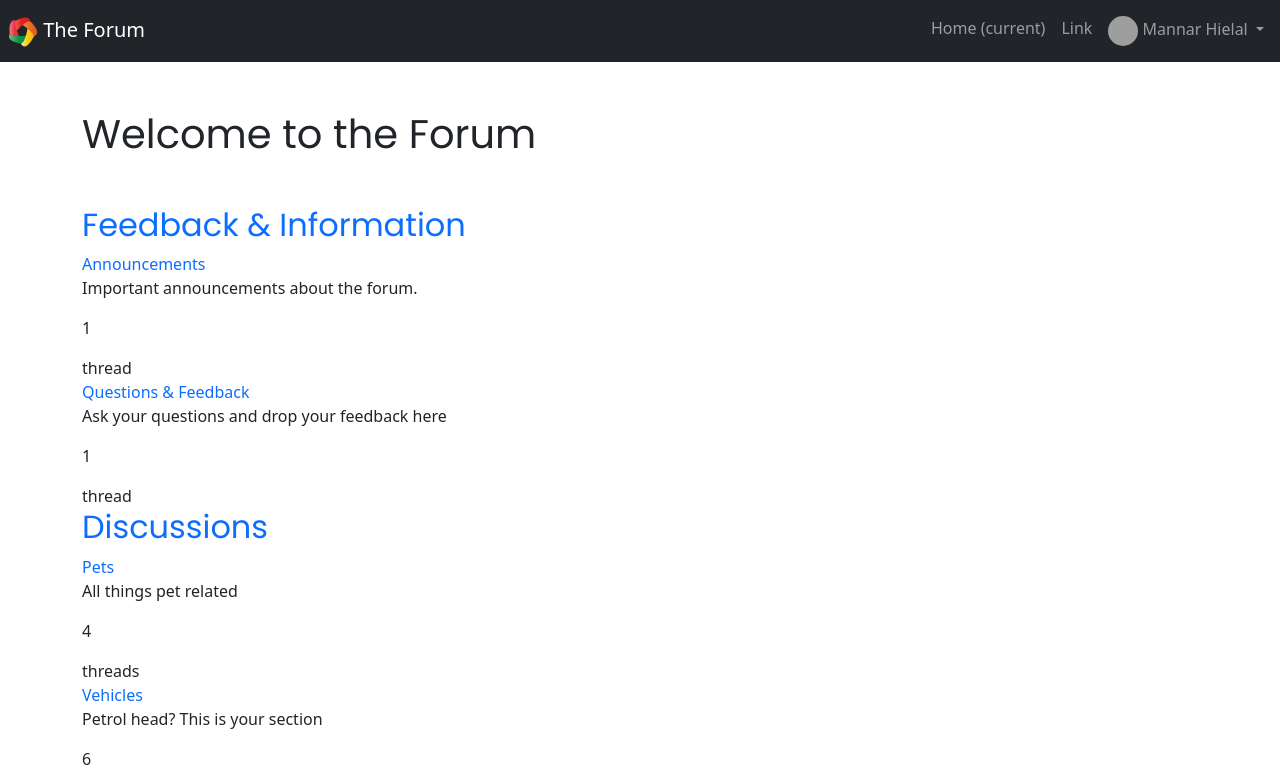
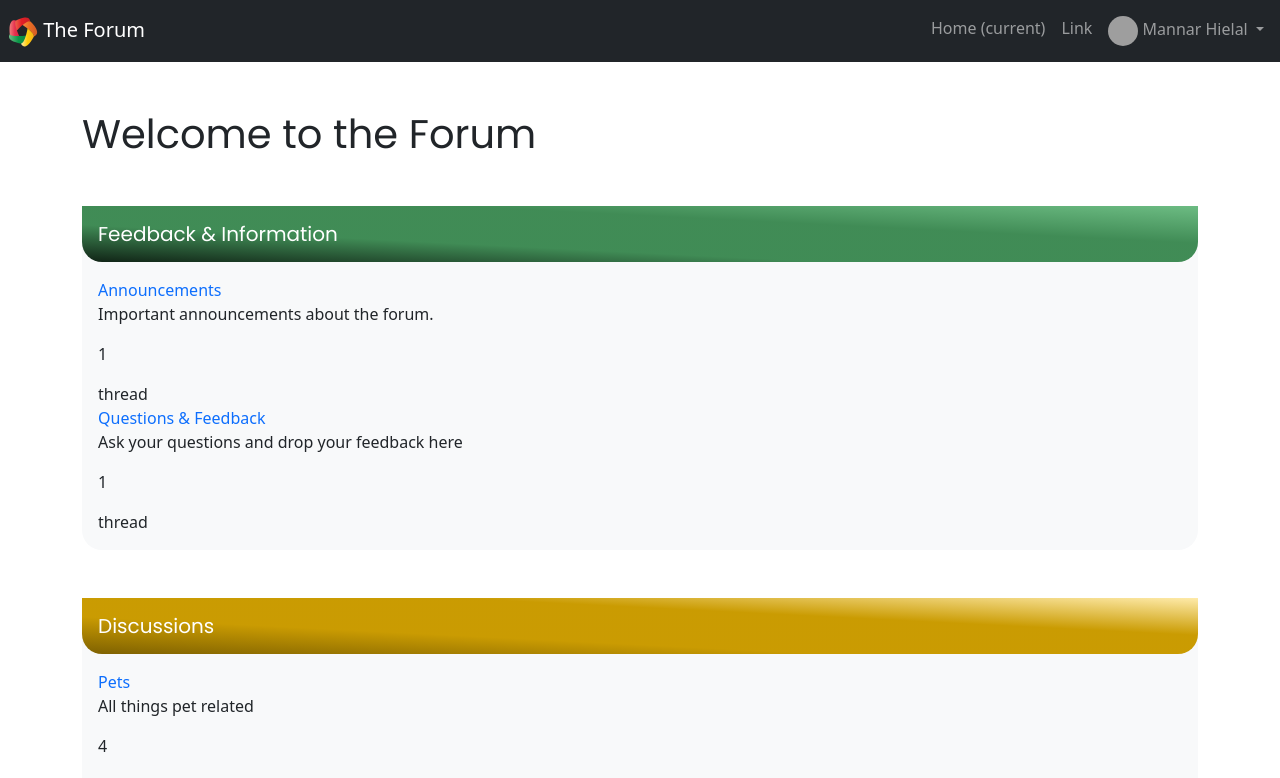
Before and after one commit to mannar-hielal/forum, a Vue app: page / in a window 1280 px wide. Shown: the top 778 px of the page. Built offline with nearby package versions, Linux system fonts and the light colour scheme; grey boxes are pictures that could not be loaded.

Commit message:
Style the categoryListItem

```diff
--- a/src/components/CategoryList.vue
+++ b/src/components/CategoryList.vue
@@ -1,5 +1,5 @@
 <template>
-  <div>
+  <div class="category-list">
     <CategoryListItem v-for="category in categories"
     :category="category"
     :key="category['.key']"/>
--- a/src/components/CategoryListItem.vue
+++ b/src/components/CategoryListItem.vue
@@ -1,18 +1,20 @@
 <template>
   <!-- Display the category name-->
-  <div class="forum-list">
-    <h2 class="list-title">
+  <div class="category-list-item mb-12 bg-light rounded--bottom">
+    <h2 :class="`category-title p-4 h5 rounded--bottom m-0 bg--gradient-${index}`">
       <router-link
         :to="{
           name: 'Category',
           params: { id: category['.key'] },
         }"
-          class="text-xlarge"
+        class="text-white"
       >{{ category.name }}
       </router-link>
     </h2>
+    <div class="category-body p-4 rounded--bottom">
       <!-- Iterating through the forums of this category-->
       <ForumList :forums="forums"/>
+    </div>
   </div>
 </template>
 
@@ -38,6 +40,11 @@ export default {
     forums () {
       const forumIds = Object.values(this.category.forums)
       return Object.values(this.$store.state.forums).filter(forum => forumIds.includes(forum['.key']))
+    },
+    index () {
+      // get the index and use to generate random color
+      const index = this.category['.key']
+      return Object.keys(this.$store.state.categories).indexOf(index) + 1
     }
   }
 }
```
Lines whose indentation alone changed are shown as unchanged.
